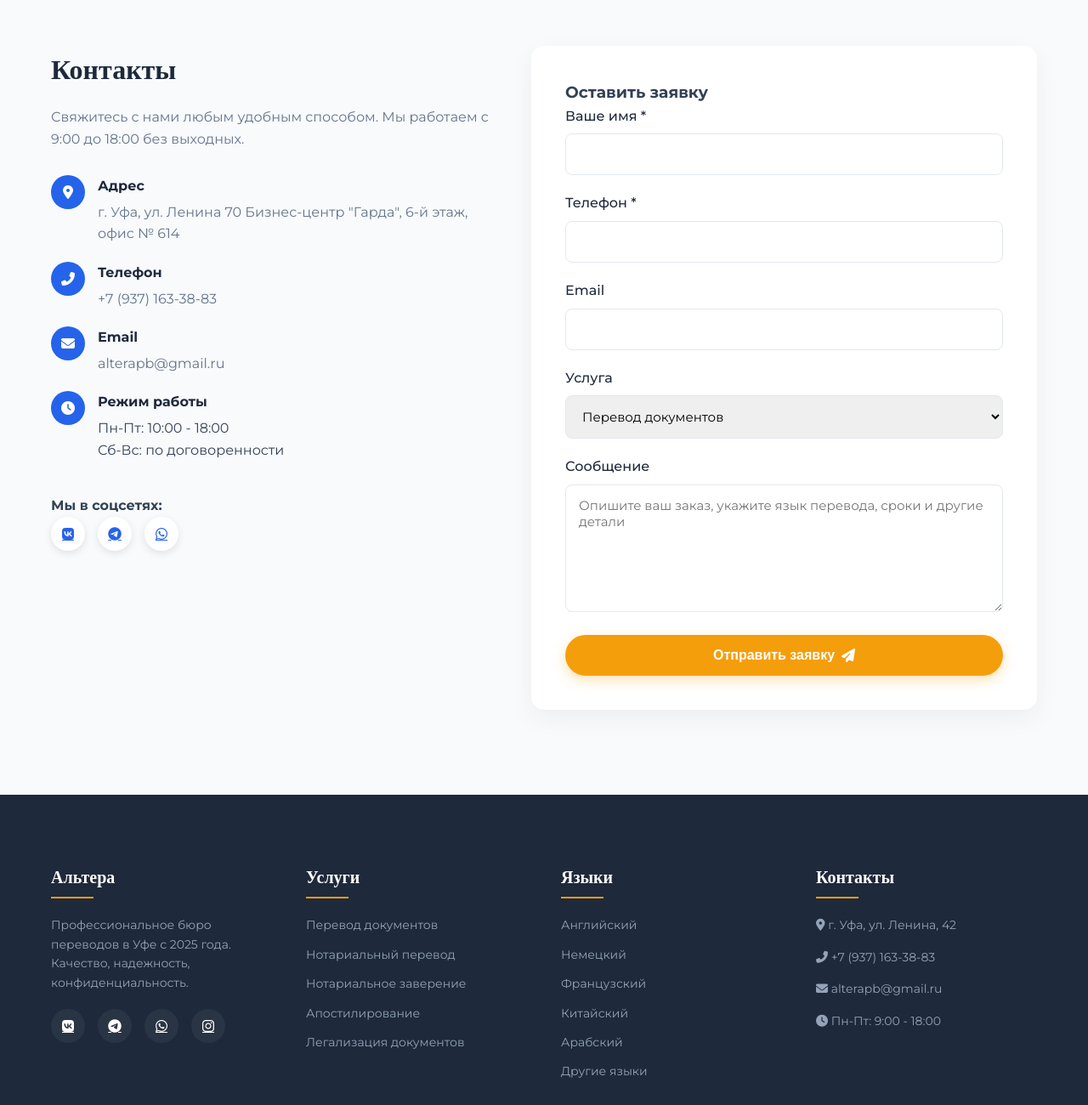
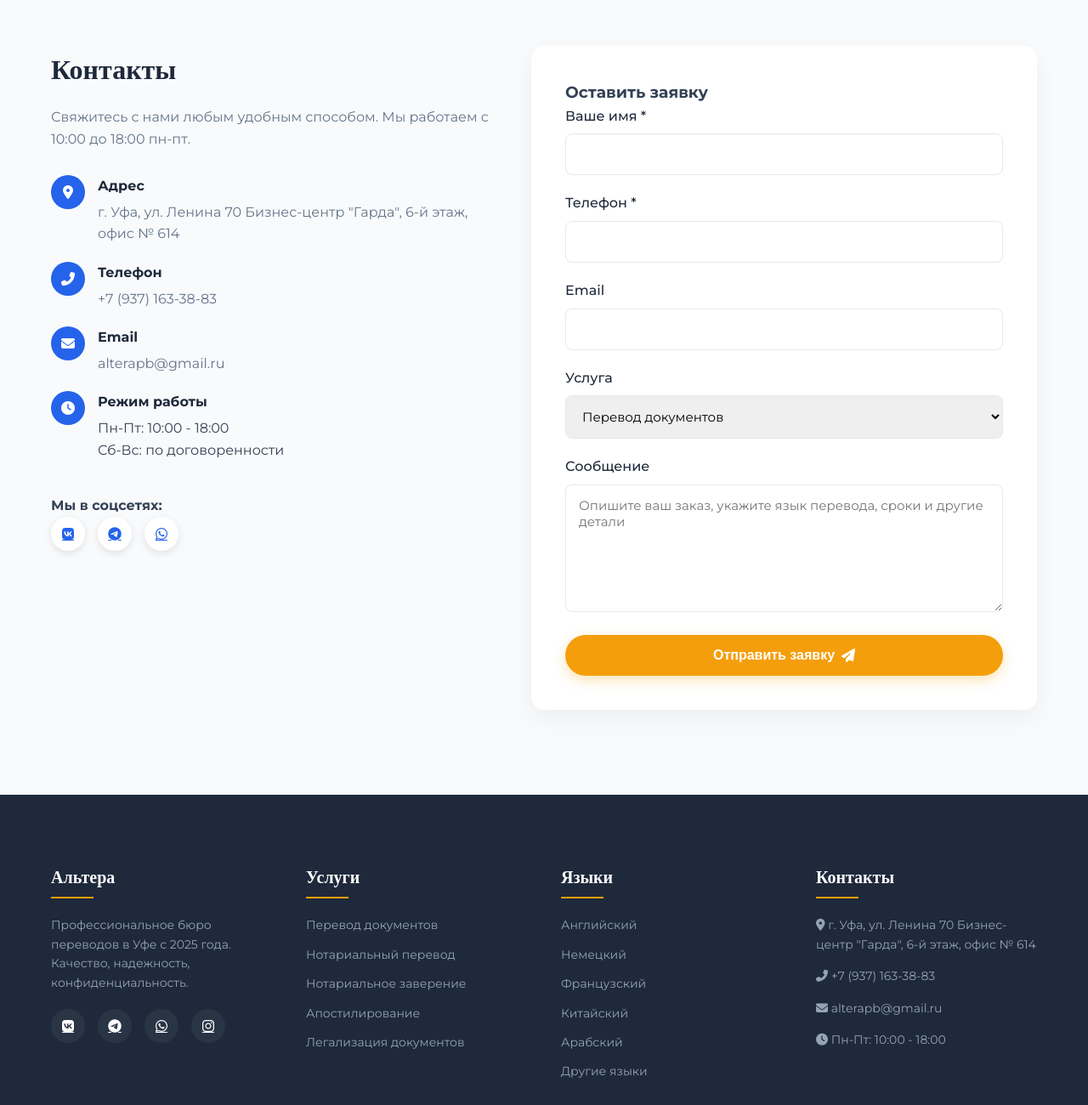
Before and after one commit to AlterUfa/AlterUfa.github.io, a plain HTML site: page index.html in a window 1280 px wide. Shown: the part 4640-5940 px from the top of the page at 85% size. Drawn offline with nearby package versions, Linux system fonts and the light colour scheme.

Commit message:
Add files via upload

```diff
--- a/index.html
+++ b/index.html
@@ -1359,7 +1359,7 @@
         <div class="container contact-container">
             <div class="contact-info">
                 <h3>Контакты</h3>
-                <p>Свяжитесь с нами любым удобным способом. Мы работаем с 9:00 до 18:00 без выходных.</p>
+                <p>Свяжитесь с нами любым удобным способом. Мы работаем с 10:00 до 18:00 пн-пт.</p>
 
                 <div class="contact-details">
                     <div class="contact-item">
@@ -1478,10 +1478,10 @@
                 </div>
                 <div class="footer-col">
                     <h3>Контакты</h3>
-                    <p><i class="fas fa-map-marker-alt"></i> г. Уфа, ул. Ленина, 42</p>
+                    <p><i class="fas fa-map-marker-alt"></i> г. Уфа, ул. Ленина 70 Бизнес-центр "Гарда", 6-й этаж, офис № 614</p>
                     <p><i class="fas fa-phone-alt"></i> +7 (937) 163-38-83</p>
                     <p><i class="fas fa-envelope"></i> alterapb@gmail.ru</p>
-                    <p><i class="fas fa-clock"></i> Пн-Пт: 9:00 - 18:00</p>
+                    <p><i class="fas fa-clock"></i> Пн-Пт: 10:00 - 18:00</p>
                 </div>
             </div>
             <div class="copyright">
```
